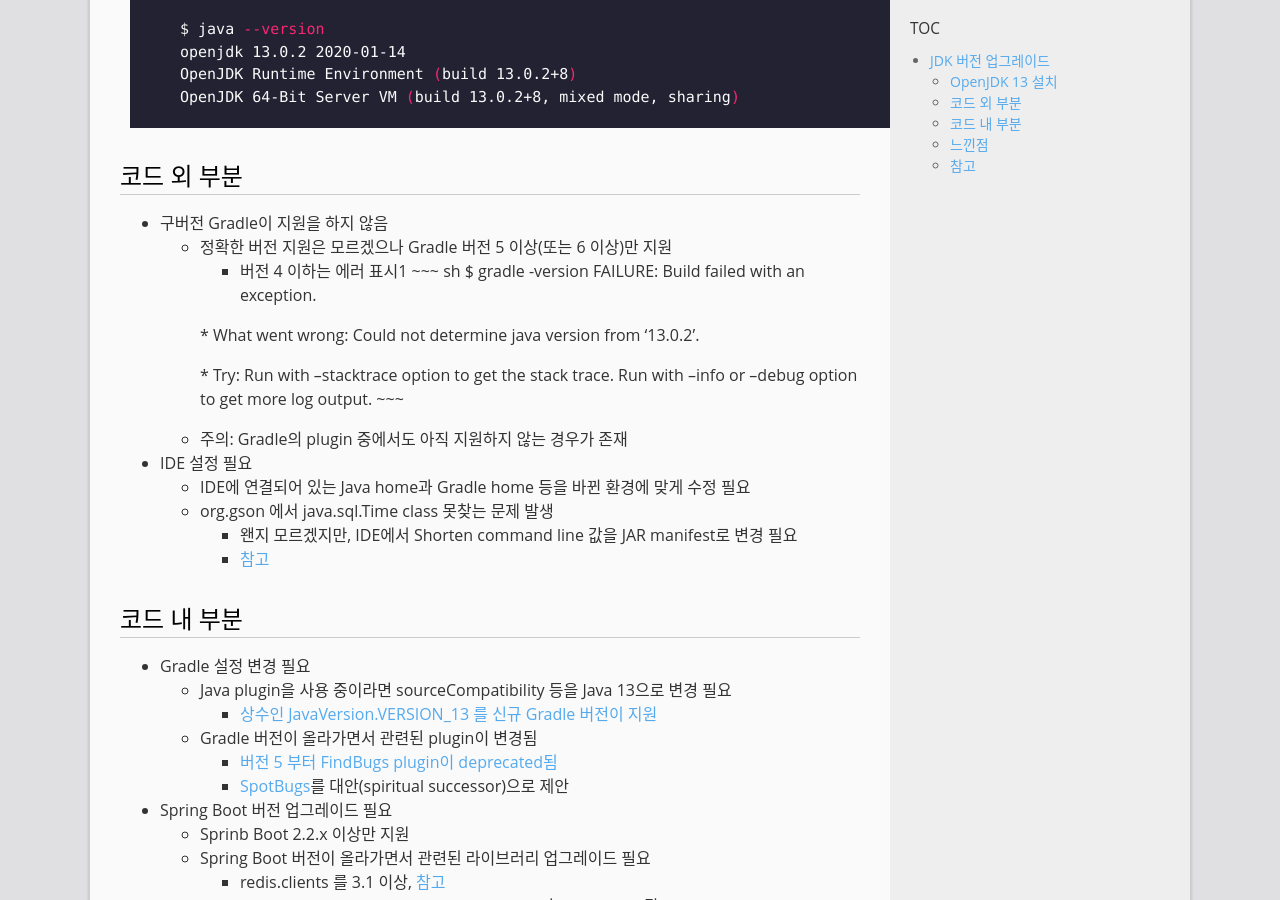
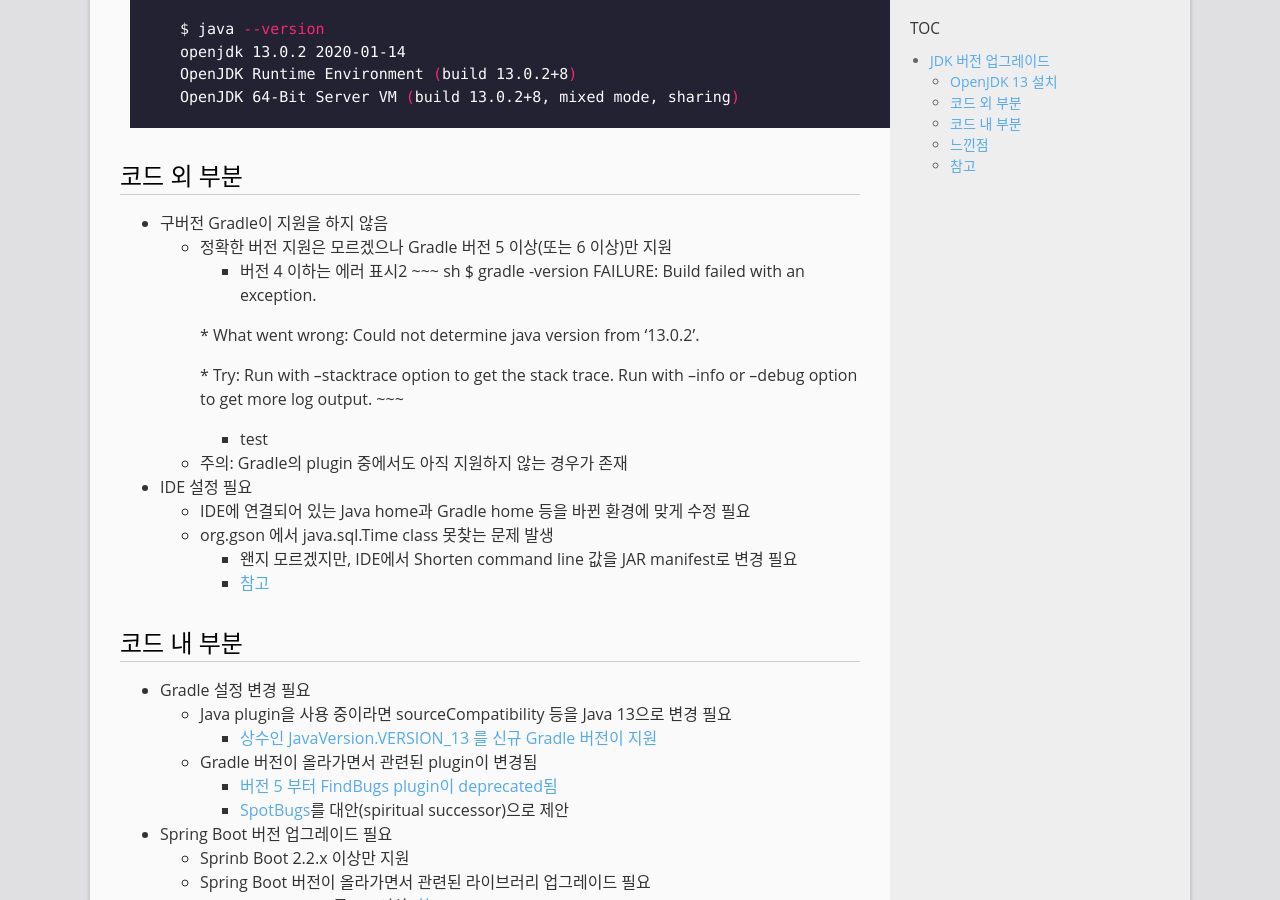
Before and after one commit to mystria/mystria.github.io, a Jekyll site: the page built from _posts/2020-03-02-upgrade-jdk-from-8-to-13.md, in a window 1280 px wide and 900 px high, scrolled down 675 px. Built offline with Jekyll 4.4.1, drawn with Linux system fonts in a browser that asks for light colours; comment, search, counter and statistics services are not loaded.

```diff
--- a/_posts/2020-03-02-upgrade-jdk-from-8-to-13.md
+++ b/_posts/2020-03-02-upgrade-jdk-from-8-to-13.md
@@ -28,7 +28,7 @@
 ## 코드 외 부분
 * 구버전 Gradle이 지원을 하지 않음
   + 정확한 버전 지원은 모르겠으나 Gradle 버전 5 이상(또는 6 이상)만 지원
-    - 버전 4 이하는 에러 표시1
+    - 버전 4 이하는 에러 표시2
     ~~~ sh
     $ gradle -version
     FAILURE: Build failed with an exception.
@@ -39,6 +39,7 @@
     \* Try:
     Run with --stacktrace option to get the stack trace. Run with --info or --debug option to get more log output.
     ~~~
+    - test
   + 주의: Gradle의 plugin 중에서도 아직 지원하지 않는 경우가 존재
 * IDE 설정 필요
   + IDE에 연결되어 있는 Java home과 Gradle home 등을 바뀐 환경에 맞게 수정 필요
```
